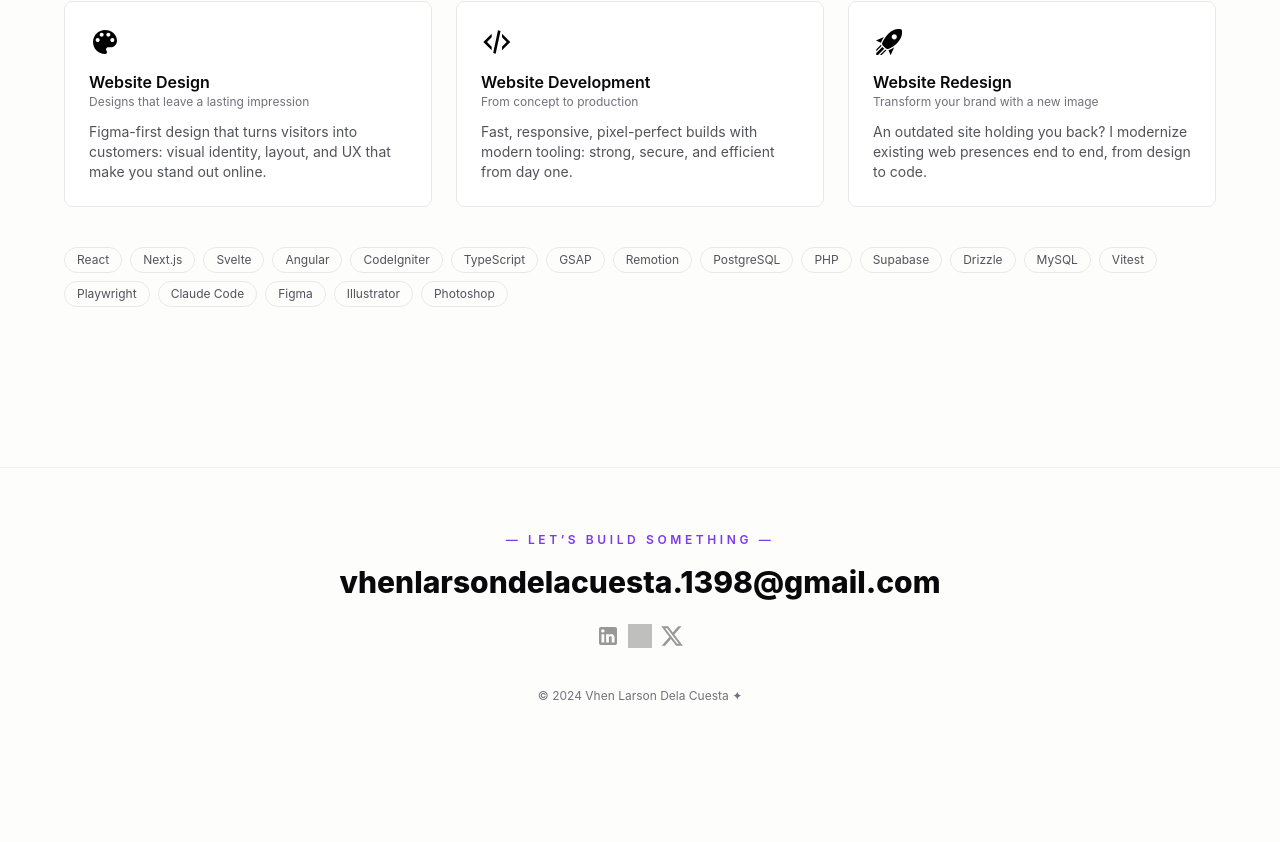
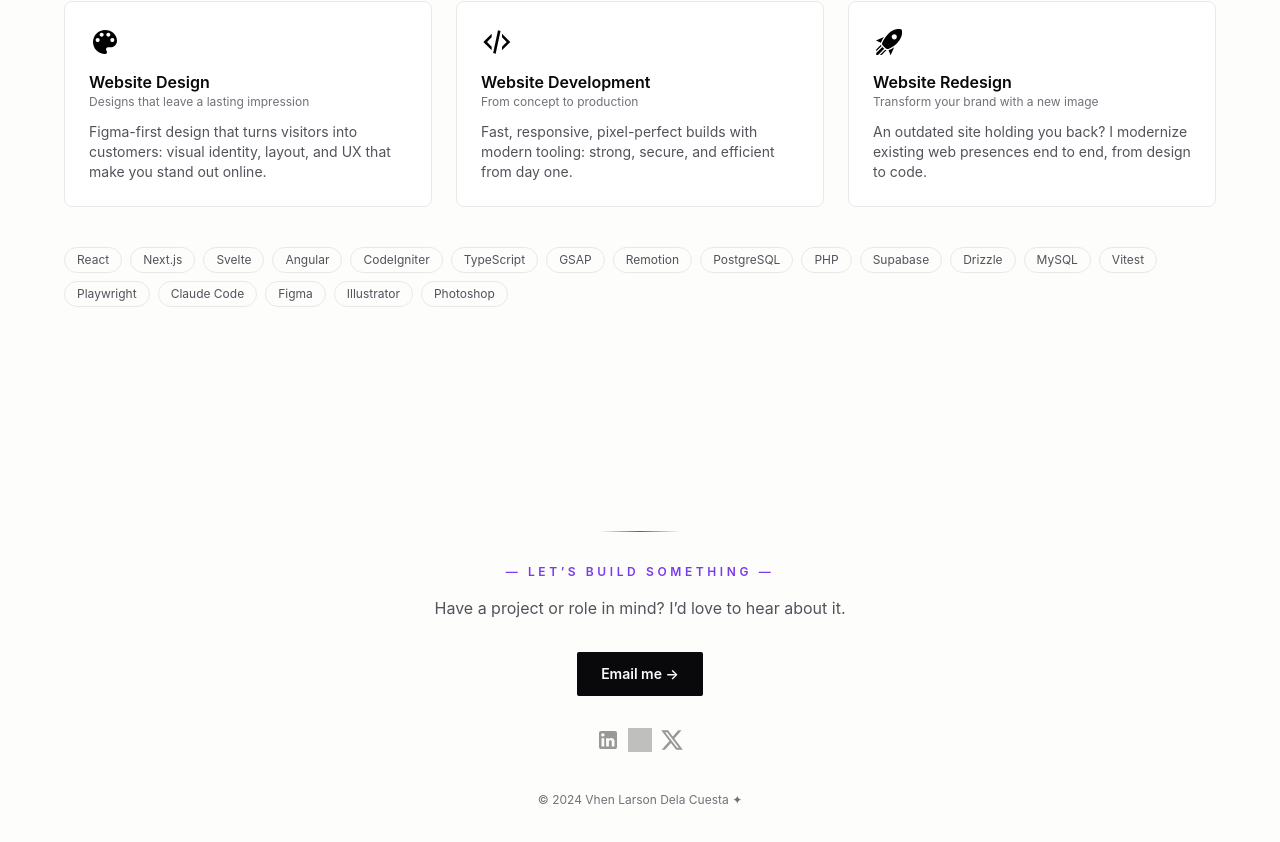
Before and after one commit to VLarz/portfolio, a React (Create React App) app: page / in a window 1280 px wide. Shown: the part 3967-4809 px from the top of the page. Before the commit the page ends 4735 px from the top, so only its background shows below. Built offline with nearby package versions, Linux system fonts and the light colour scheme; grey boxes are pictures that could not be loaded.

Commit message:
chore(footer): swap raw email for "Email me" CTA banner

```diff
--- a/src/components/Footer.tsx
+++ b/src/components/Footer.tsx
@@ -1,23 +1,31 @@
+import { buttonClass } from './Button';
 import Socials from './Socials';
 
 export default function Footer() {
   return (
-    <footer id="contact" className={`mt-24 border-t border-line/60`}>
+    <footer id="contact" className={`mt-24`}>
       <div
         className={`mx-auto max-w-8xl px-6 py-16 text-center sm:px-8 lg:px-16`}
       >
+        <div
+          aria-hidden="true"
+          className={`mx-auto h-px w-20 bg-gradient-to-r from-transparent via-accent to-transparent`}
+        />
         <p
-          className={`text-xs font-semibold uppercase tracking-[0.3em] text-star`}
+          className={`mt-8 text-xs font-semibold uppercase tracking-[0.3em] text-star`}
         >
           — Let&rsquo;s build something —
         </p>
+        <p className={`mx-auto mt-4 max-w-md text-base text-fg-muted`}>
+          Have a project or role in mind? I&rsquo;d love to hear about it.
+        </p>
         <a
           href="mailto:vhenlarsondelacuesta.1398@gmail.com"
-          className={`mt-4 inline-block break-all rounded-sm text-xl font-extrabold transition-colors hover:text-accent focus-visible:outline focus-visible:outline-2 focus-visible:outline-accent sm:text-2xl lg:text-3xl`}
+          className={`${buttonClass('primary')} mt-8`}
         >
-          vhenlarsondelacuesta.1398@gmail.com
+          Email me →
         </a>
-        <Socials className={`mt-6`} />
+        <Socials className={`mt-8`} />
         <p className={`mt-10 text-xs text-fg-subtle`}>
           © {new Date().getFullYear()} Vhen Larson Dela Cuesta ✦
         </p>
```
Also changed, not shown: 1 other file (tests, documents, lock files or other folders).
